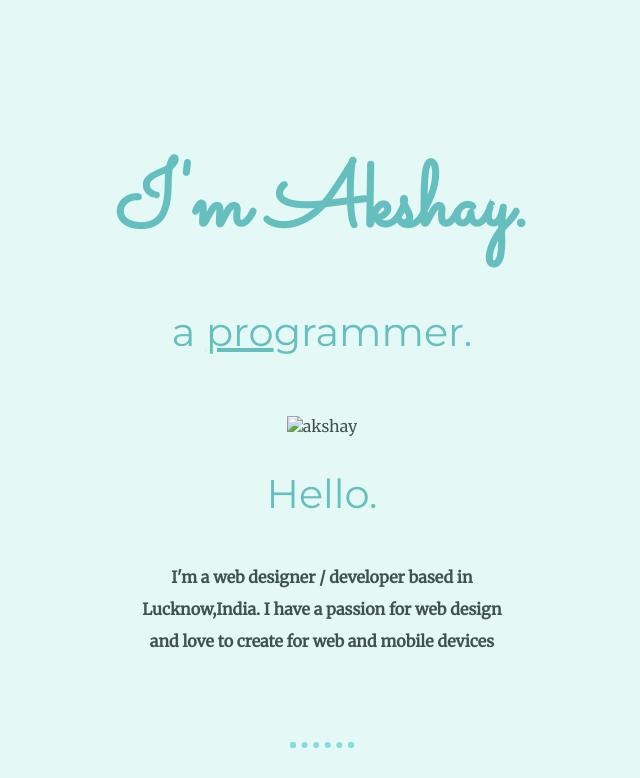
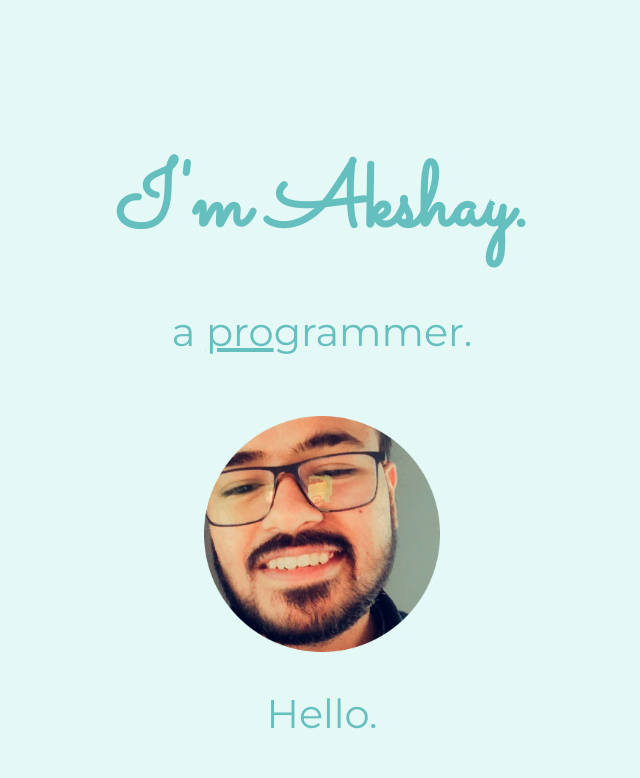
Before and after one commit to Akshaymeister/cv, a plain HTML site: page index.html in a window 1280 px wide. Shown: the top 778 px of the page, without its empty margins (318-958 px from the left). Drawn offline with Linux system fonts and the light colour scheme; the site is published under a folder, as on GitHub Pages, so addresses that start at the root find nothing.

Commit message:
updated image

```diff
--- a/index.html
+++ b/index.html
@@ -24,7 +24,7 @@
     </div>
     <div class="middle-container">
       <div class="profile">
-        <img class="profilepic" src="/images/akshay.png" alt="akshay" />
+        <img class="profilepic" src="images/akshay.png" alt="akshay" />
         <h2>Hello.</h2>
         <p class="intro">
           I'm a web designer / developer based in Lucknow,India.  I have a
```
